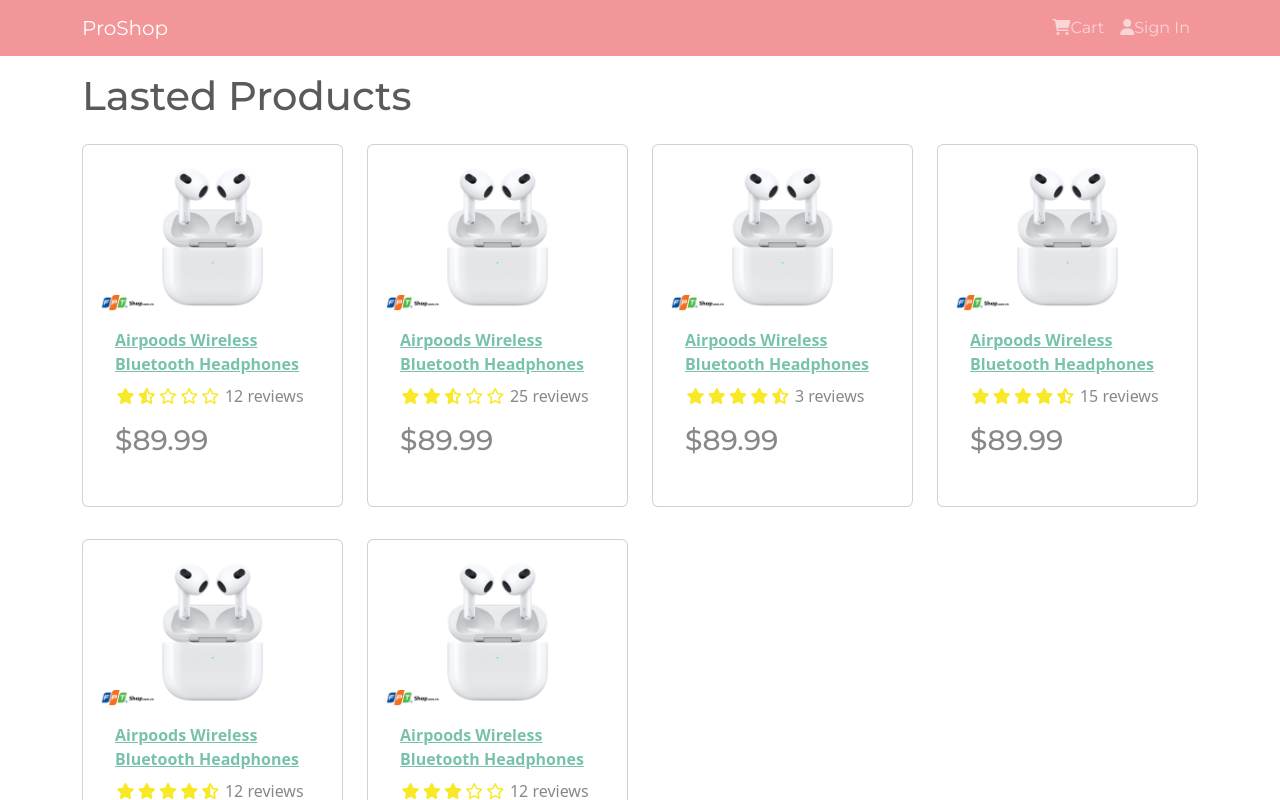
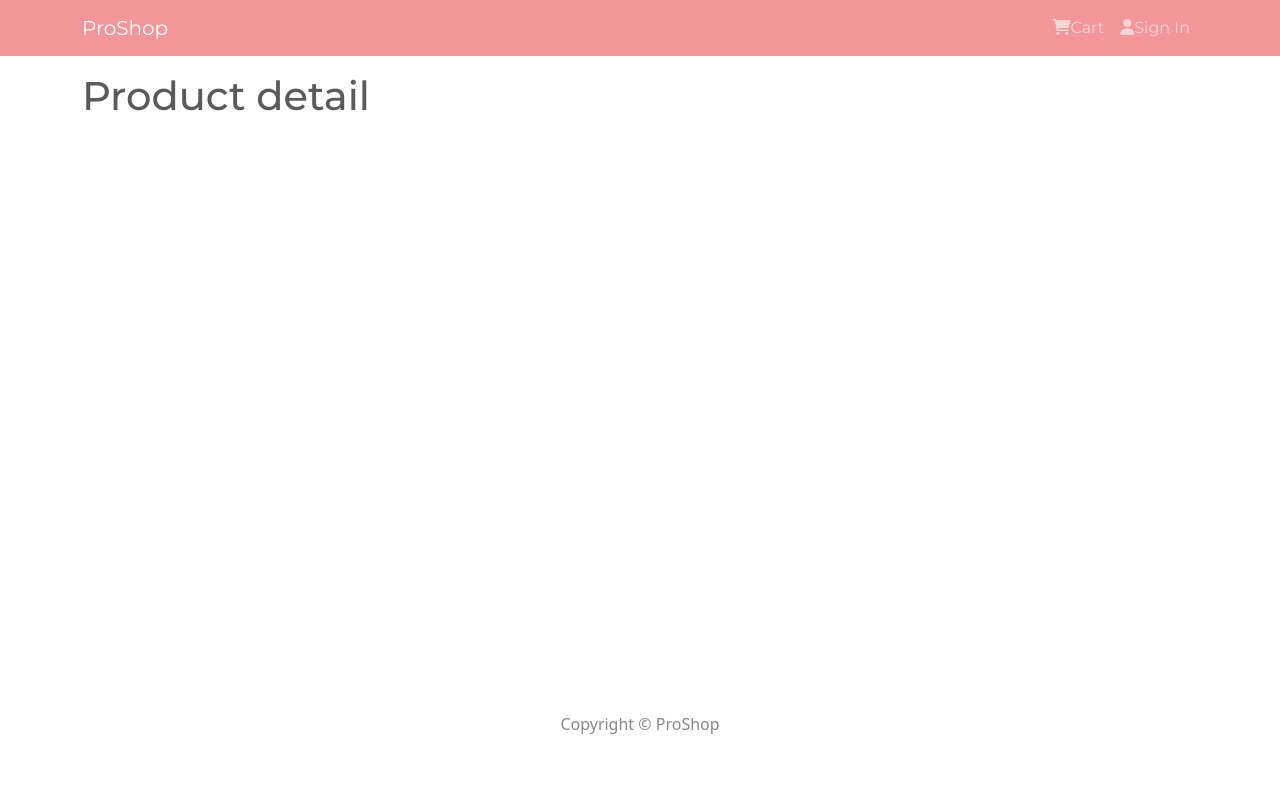
Before and after one commit to damadoko/proshop-mern, a React (Create React App) app in the folder frontend/: page /product/1 in a window 1280 px wide. Shown: the top 800 px of the page. Built offline with nearby package versions, Linux system fonts and the light colour scheme.

Commit message:
Add react router

```diff
--- a/frontend/package.json
+++ b/frontend/package.json
@@ -9,6 +9,8 @@
     "react": "^18.2.0",
     "react-bootstrap": "^2.5.0",
     "react-dom": "^18.2.0",
+    "react-router-bootstrap": "^0.26.2",
+    "react-router-dom": "^6.3.0",
     "react-scripts": "5.0.1",
     "web-vitals": "^2.1.4"
   },
--- a/frontend/src/App.js
+++ b/frontend/src/App.js
@@ -1,20 +1,21 @@
 import React from "react";
+import { BrowserRouter as Router } from "react-router-dom";
 import { Container } from "react-bootstrap";
 import { Header } from "./components/Header";
 import { Footer } from "./components/Footer";
-import { HomeScreen } from "./screen/HomeScreen";
+import { AppNavigation } from "./AppNavigation";
 
 const App = () => {
   return (
-    <>
+    <Router>
       <Header />
       <main className="py-3">
         <Container>
-          <HomeScreen />
+          <AppNavigation />
         </Container>
       </main>
       <Footer />
-    </>
+    </Router>
   );
 };
 
--- /dev/null
+++ b/frontend/src/AppNavigation.js
@@ -0,0 +1,14 @@
+import React from "react";
+import { Routes, Route } from "react-router-dom";
+
+import { HomeScreen, ProductScreen } from "./screen";
+
+export const AppNavigation = () => {
+  return (
+    <Routes>
+      <Route path="/" element={<HomeScreen />} />
+
+      <Route path="/product/:id" element={<ProductScreen />} />
+    </Routes>
+  );
+};
--- a/frontend/src/components/Header.js
+++ b/frontend/src/components/Header.js
@@ -1,4 +1,5 @@
 import React from "react";
+import { LinkContainer } from "react-router-bootstrap";
 import { Container, Navbar, Nav } from "react-bootstrap";
 
 export const Header = () => {
@@ -6,21 +7,27 @@
     <header>
       <Navbar bg="dark" variant="dark" expand="lg" collapseOnSelect>
         <Container>
+          <LinkContainer to="/">
             <Navbar.Brand href="#home">ProShop</Navbar.Brand>
+          </LinkContainer>
 
           <Navbar.Toggle aria-controls="basic-navbar-nav" />
 
           <Navbar.Collapse id="basic-navbar-nav">
             <Nav className="ms-auto">
+              <LinkContainer to="/cart">
                 <Nav.Link href="/cart">
                   <i className="fas fa-shopping-cart" />
                   Cart
                 </Nav.Link>
+              </LinkContainer>
 
+              <LinkContainer to="/login">
                 <Nav.Link href="/login">
                   <i className="fas fa-user" />
                   Sign In
                 </Nav.Link>
+              </LinkContainer>
             </Nav>
           </Navbar.Collapse>
         </Container>
--- a/frontend/src/components/Product.js
+++ b/frontend/src/components/Product.js
@@ -1,20 +1,21 @@
 import React from "react";
+import { Link } from "react-router-dom";
 import { Card } from "react-bootstrap";
 import { Rating } from "./Rating";
 
 export const Product = ({ product }) => {
   return (
     <Card className="my-3 p-3 rounded">
-      <a href={`/product/${product._id}`}>
+      <Link to={`/product/${product._id}`}>
         <Card.Img src={product.image} variant="top" />
-      </a>
+      </Link>
 
       <Card.Body>
-        <a href={`/product/${product._id}`}>
+        <Link to={`/product/${product._id}`}>
           <Card.Title as="div">
             <strong>{product.name}</strong>
           </Card.Title>
-        </a>
+        </Link>
 
         <Card.Text as="div">
           <Rating
--- /dev/null
+++ b/frontend/src/screen/ProductScreen.js
@@ -0,0 +1,9 @@
+import React from "react";
+
+export const ProductScreen = () => {
+  return (
+    <>
+      <h1>Product detail</h1>
+    </>
+  );
+};
--- /dev/null
+++ b/frontend/src/screen/index.js
@@ -0,0 +1,2 @@
+export * from "./HomeScreen";
+export * from "./ProductScreen";
```
Also changed, not shown: 1 other file (tests, documents, lock files or other folders). Lines whose indentation alone changed are shown as unchanged.
